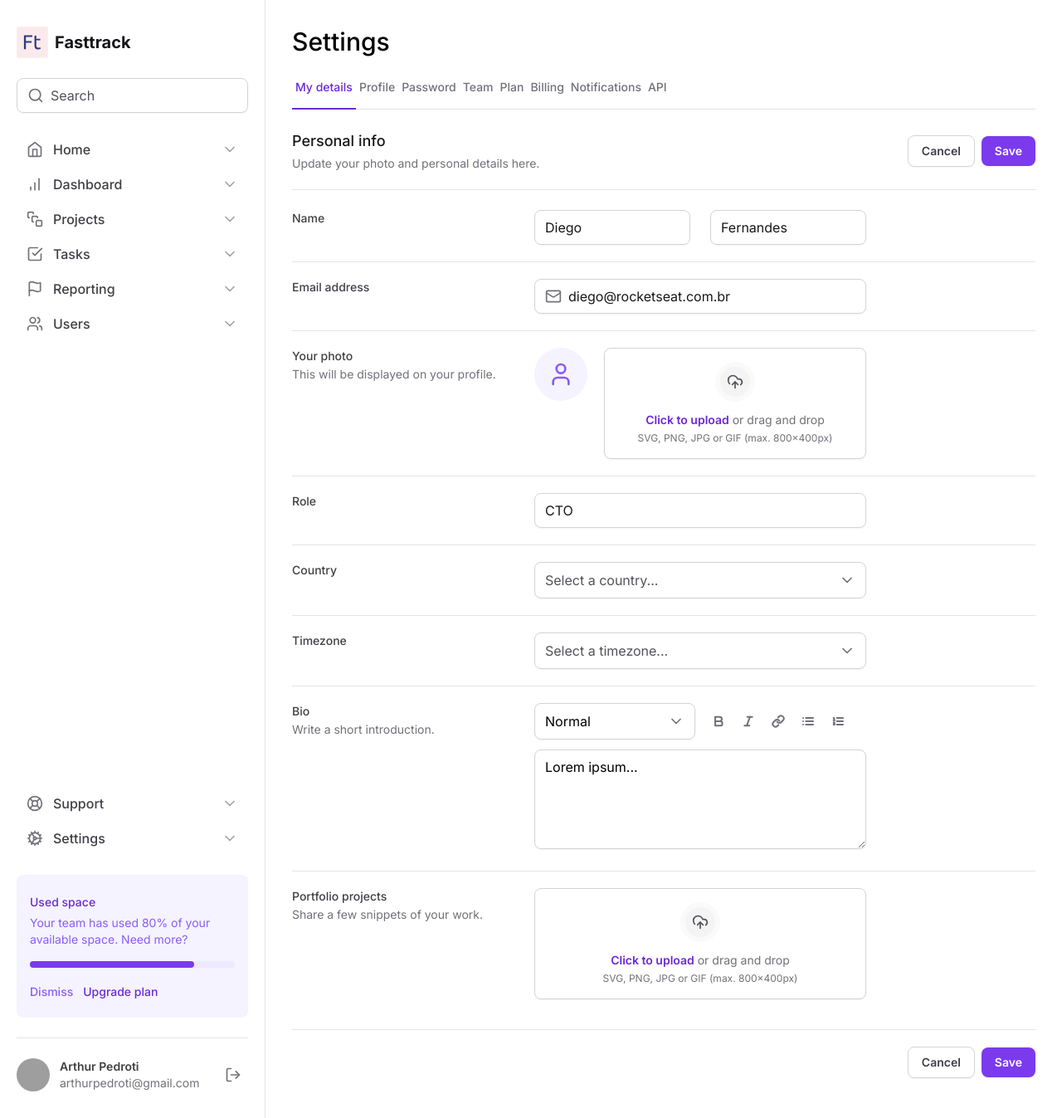
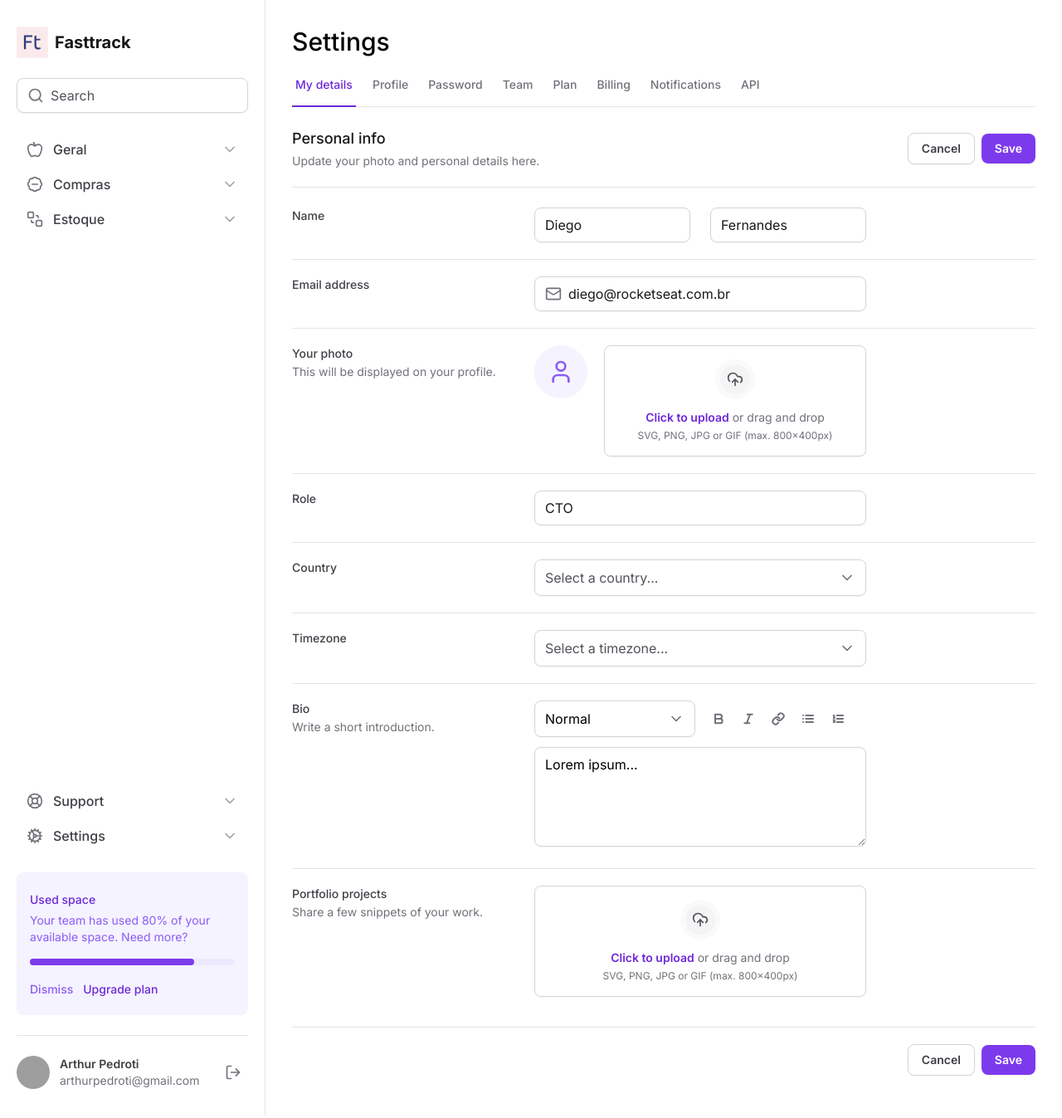
Before and after one commit to ArthurPedroti/tailwind-next, a Next.js app: page / in a window 1280 px wide. Shown: the whole page at 83% size. Built offline with nearby package versions, Linux system fonts and the light colour scheme; grey boxes are pictures that could not be loaded.

Commit message:
animain and new colapsible sidebar menu

```diff
--- a/package.json
+++ b/package.json
@@ -9,6 +9,8 @@
     "lint": "next lint"
   },
   "dependencies": {
+    "@formkit/auto-animate": "^0.8.0",
+    "@radix-ui/react-collapsible": "^1.0.3",
     "@radix-ui/react-select": "^1.2.2",
     "@radix-ui/react-tabs": "^1.0.4",
     "@types/node": "20.6.0",
--- a/src/components/Form/FileInput/FileList.tsx
+++ b/src/components/Form/FileInput/FileList.tsx
@@ -3,12 +3,14 @@
 import { Trash2, UploadCloud } from 'lucide-react'
 import { useFileInput } from './Root'
 import { formatBytes } from '@/utils/format-bytes'
+import { useAutoAnimate } from '@formkit/auto-animate/react'
 
 export function FileList() {
   const { files } = useFileInput()
+  const [parent] = useAutoAnimate()
 
   return (
-    <div className="mt-4 space-y-3">
+    <div ref={parent} className="mt-4 space-y-3">
       {files.map((file) => {
         return (
           <div
--- a/src/components/Form/Select/index.tsx
+++ b/src/components/Form/Select/index.tsx
@@ -12,7 +12,7 @@ export interface SelectProps extends SelectPrimitive.SelectProps {
 export function Select({ children, placeholder, ...props }: SelectProps) {
   return (
     <SelectPrimitive.Root {...props}>
-      <SelectPrimitive.Trigger className="flex h-11 w-full items-center justify-between gap-2 rounded-lg border border-zinc-300 px-3 shadow-sm data-[placeholder]:text-zinc-600">
+      <SelectPrimitive.Trigger className="flex h-11 w-full items-center justify-between gap-2 rounded-lg border border-zinc-300 px-3 shadow-sm data-[placeholder]:text-zinc-600 outline-none focus:border-violet-300 focus:ring-4 focus:ring-violet-100">
         <SelectPrimitive.Value
           placeholder={placeholder}
           className="text-black"
@@ -28,7 +28,7 @@ export function Select({ children, placeholder, ...props }: SelectProps) {
           side="bottom"
           position="popper"
           sideOffset={8}
-          className="z-10 shadow-md rounded-lg border border-zinc-200 bg-white w-[--radix-select-trigger-width] overflow-hidden"
+          className="z-10 shadow-md rounded-lg border border-zinc-200 bg-white w-[--radix-select-trigger-width] overflow-hidden animate-slideDownAndFade"
         >
           <SelectPrimitive.Viewport>{children}</SelectPrimitive.Viewport>
         </SelectPrimitive.Content>
--- a/src/components/Input.tsx
+++ b/src/components/Input.tsx
@@ -12,7 +12,7 @@ type InputControlProps = ComponentProps<'input'>
 export function Control(props: InputControlProps) {
   return (
     <input
-      className="flex-1 border-0 bg-transparent p-0 text-zinc-900 placeholder-zinc-600"
+      className="flex-1 border-0 outline-none bg-transparent p-0 text-zinc-900 placeholder-zinc-600"
       {...props}
     />
   )
@@ -23,7 +23,7 @@ export type InputRootProps = ComponentProps<'div'>
 export function Root(props: InputRootProps) {
   return (
     <div
-      className="flex w-full items-center gap-2 rounded-lg border border-zinc-300 px-3 py-2 shadow-sm"
+      className="flex w-full focus-within:border-violet-300 focus-within:ring-4 focus-within:ring-violet-100 items-center gap-2 rounded-lg border border-zinc-300 px-3 py-2 shadow-sm"
       {...props}
     />
   )
--- a/src/components/SettingsTabs/TabItem.tsx
+++ b/src/components/SettingsTabs/TabItem.tsx
@@ -13,9 +13,11 @@ export function TabItem({ value, title, isSelected = false }: TabItemProps) {
   return (
     <Tabs.Trigger
       value={value}
-      className="relative px-1 pb-4 text-sm font-medium text-zinc-500 hover:text-violet-700 data-[state=active]:text-violet-700"
+      className="relative group px-1 pb-4 text-sm font-medium text-zinc-500 hover:text-violet-700 data-[state=active]:text-violet-700 outline-none"
     >
-      <span>{title}</span>
+      <span className="group-focus-visible:ring-2 group-focus-visible:ring-violet-400 rounded group-focus-visible:ring-offset-4">
+        {title}
+      </span>
 
       {isSelected && (
         <motion.div
--- a/src/components/SettingsTabs/index.tsx
+++ b/src/components/SettingsTabs/index.tsx
@@ -9,7 +9,7 @@ export function SettingsTabs() {
 
   return (
     <Tabs.Root value={currentTab} onValueChange={setCurrentTab}>
-      <Tabs.List className="mt-6 felx w-full items-center gap-4 border-b border-zinc-200">
+      <Tabs.List className="mt-6 flex w-full items-center gap-4 border-b border-zinc-200">
         <TabItem
           value="tab1"
           title="My details"
--- /dev/null
+++ b/src/components/Sidebar/CollapsibleNavItem.tsx
@@ -0,0 +1,75 @@
+'use client'
+
+import * as Collapsible from '@radix-ui/react-collapsible'
+import { ChevronDown, Loader2, Users } from 'lucide-react'
+import dynamic from 'next/dynamic'
+import dynamicIconImports from 'lucide-react/dynamicIconImports'
+
+export type MenuItem = {
+  section: string
+  icon: keyof typeof dynamicIconImports
+  menus: {
+    title: string
+    link: string
+    icon: keyof typeof dynamicIconImports
+  }[]
+}
+
+export type CollapsibleNavItemProps = {
+  menuItems: MenuItem[]
+}
+
+export function CollapsibleNavItem({ menuItems }: CollapsibleNavItemProps) {
+  return (
+    <>
+      {menuItems.map((section) => {
+        const LucideIcon = dynamic(dynamicIconImports[section.icon], {
+          loading: () => (
+            <Loader2 className="animate-spin h-5 w-5 text-zinc-500" />
+          ),
+        })
+        return (
+          <Collapsible.Root
+            key={section.section}
+            className="group/root flex flex-col"
+          >
+            <Collapsible.Trigger className="group flex items-center gap-3 rounded px-3 py-2 hover:bg-violet-50">
+              <LucideIcon className="h-5 w-5 text-zinc-500" />
+              <span className="font-medium text-zinc-700 group-hover:text-violet-500">
+                {section.section}
+              </span>
+
+              <ChevronDown className="ml-auto h-5 w-5 text-zinc-400 group-hover:text-violet-300  group-data-[state=open]/root:rotate-180 transition-transform" />
+            </Collapsible.Trigger>
+            <Collapsible.Content className="overflow-hidden data-[state=closed]:animate-collapsible-close data-[state=open]:animate-collapsible-open px-3 py-0.5 ml-2">
+              {section.menus.map((menu) => {
+                const LucideIcon = dynamic(dynamicIconImports[menu.icon], {
+                  loading: () => (
+                    <Loader2 className="animate-spin h-5 w-5 text-zinc-500" />
+                  ),
+                })
+                return (
+                  <a
+                    key={menu.title}
+                    href=""
+                    className="group/item flex items-center gap-3 rounded px-3 py-2 hover:bg-violet-50"
+                  >
+                    {/* <Suspense fallback={fallback}> */}
+                    <LucideIcon className="h-5 w-5 text-zinc-500" />
+                    {/* </Suspense> */}
+                    {/* <SquareStack className="h-5 w-5 text-zinc-500" /> */}
+                    {/* {menu.icon} */}
+
+                    <span className="font-medium text-zinc-700 group-hover/item:text-violet-500">
+                      {menu.title}
+                    </span>
+                  </a>
+                )
+              })}
+            </Collapsible.Content>
+          </Collapsible.Root>
+        )
+      })}
+    </>
+  )
+}
--- a/src/components/Sidebar/index.tsx
+++ b/src/components/Sidebar/index.tsx
@@ -1,6 +1,9 @@
+'use client'
+
 import {
   BarChart,
   CheckSquare,
+  ChevronDown,
   Cog,
   Flag,
   Home,
@@ -14,6 +17,58 @@ import { NavItem } from './NavItem'
 import { UsedSpaceWidget } from './UsedSpaceWidget'
 import { Profile } from './Profile'
 import * as Input from '../Input'
+import { CollapsibleNavItem, MenuItem } from './CollapsibleNavItem'
+
+const MenuItem: MenuItem[] = [
+  {
+    section: 'Geral',
+    icon: 'apple',
+    menus: [
+      {
+        title: 'Pedidos de Compra',
+        link: '/purchases',
+        icon: 'bar-chart',
+      },
+      {
+        title: 'Expedição',
+        link: '/gate',
+        icon: 'check-square',
+      },
+    ],
+  },
+  {
+    section: 'Compras',
+    icon: 'badge-minus',
+    menus: [
+      {
+        title: 'Pedidos de Compra',
+        link: '/purchases',
+        icon: 'ferris-wheel',
+      },
+      {
+        title: 'Expedição',
+        link: '/gate',
+        icon: 'tablets',
+      },
+    ],
+  },
+  {
+    section: 'Estoque',
+    icon: 'send-to-back',
+    menus: [
+      {
+        title: 'Pedidos de Compra',
+        link: '/purchases',
+        icon: 'save',
+      },
+      {
+        title: 'Expedição',
+        link: '/gate',
+        icon: 'diamond',
+      },
+    ],
+  },
+]
 
 export function Sidebar() {
   return (
@@ -28,12 +83,7 @@ export function Sidebar() {
       </Input.Root>
 
       <nav className="space-y-0.5">
-        <NavItem title="Home" icon={Home} />
-        <NavItem title="Dashboard" icon={BarChart} />
-        <NavItem title="Projects" icon={SquareStack} />
-        <NavItem title="Tasks" icon={CheckSquare} />
-        <NavItem title="Reporting" icon={Flag} />
-        <NavItem title="Users" icon={Users} />
+        <CollapsibleNavItem menuItems={MenuItem} />
       </nav>
 
       <div className="mt-auto flex flex-col gap-6">
--- a/src/components/Textarea.tsx
+++ b/src/components/Textarea.tsx
@@ -6,7 +6,7 @@ export function Textarea(props: TextareaProps) {
   return (
     <textarea
       {...props}
-      className="min-h-[120px] resize-y w-full rounded-lg border border-zinc-300 px-3 py-2 shadow-sm"
+      className="min-h-[120px] resize-y w-full rounded-lg border border-zinc-300 px-3 py-2 shadow-sm outline-none focus:border-violet-300 focus:ring-4 focus:ring-violet-100"
     />
   )
 }
--- a/tailwind.config.ts
+++ b/tailwind.config.ts
@@ -1,24 +1,55 @@
-import type { Config } from 'tailwindcss'
-
-const config: Config = {
+/** @type {import('tailwindcss').Config} */
+module.exports = {
   content: ['./src/**/*.tsx'],
   theme: {
     extend: {
       gridTemplateColumns: {
         app: 'minmax(18rem, 20rem) 1fr',
-        profile: 'max-content 1fr min-content',
+        profile: 'max-content 1fr max-content',
         form: 'minmax(7.5rem, 17.5rem) minmax(25rem, 1fr) minmax(0, 15rem)',
       },
+
       borderWidth: {
         6: '6px',
       },
+
       colors: {
         violet: {
           25: '#fcfaff',
         },
       },
+
+      maxWidth: {
+        app: '700px',
+      },
+
+      keyframes: {
+        slideDownAndFade: {
+          from: { opacity: 0, transform: 'translateY(-2px)' },
+          to: { opacity: 1, transform: 'translateY(0)' },
+        },
+        'collapsible-open': {
+          from: { height: 0 },
+          to: { height: 'var(--radix-collapsible-content-height)' },
+        },
+        'collapsible-close': {
+          from: { height: 'var(--radix-collapsible-content-height)' },
+          to: { height: 0 },
+        },
+        // slideUpAndFade: {
+        //   from: { opacity: 1 },
+        //   to: { opacity: 0 },
+        // },
+      },
+
+      animation: {
+        slideDownAndFade:
+          'slideDownAndFade 400ms cubic-bezier(0.16, 1, 0.3, 1)',
+        'collapsible-open': 'collapsible-open 0.2s ease-out',
+        'collapsible-close': 'collapsible-close 0.2s ease-out',
+        // slideUpAndFade: 'slideUpAndFade 1s linear',
+      },
     },
   },
   plugins: [],
 }
-export default config
```
Also changed, not shown: 1 other file (tests, documents, lock files or other folders).
